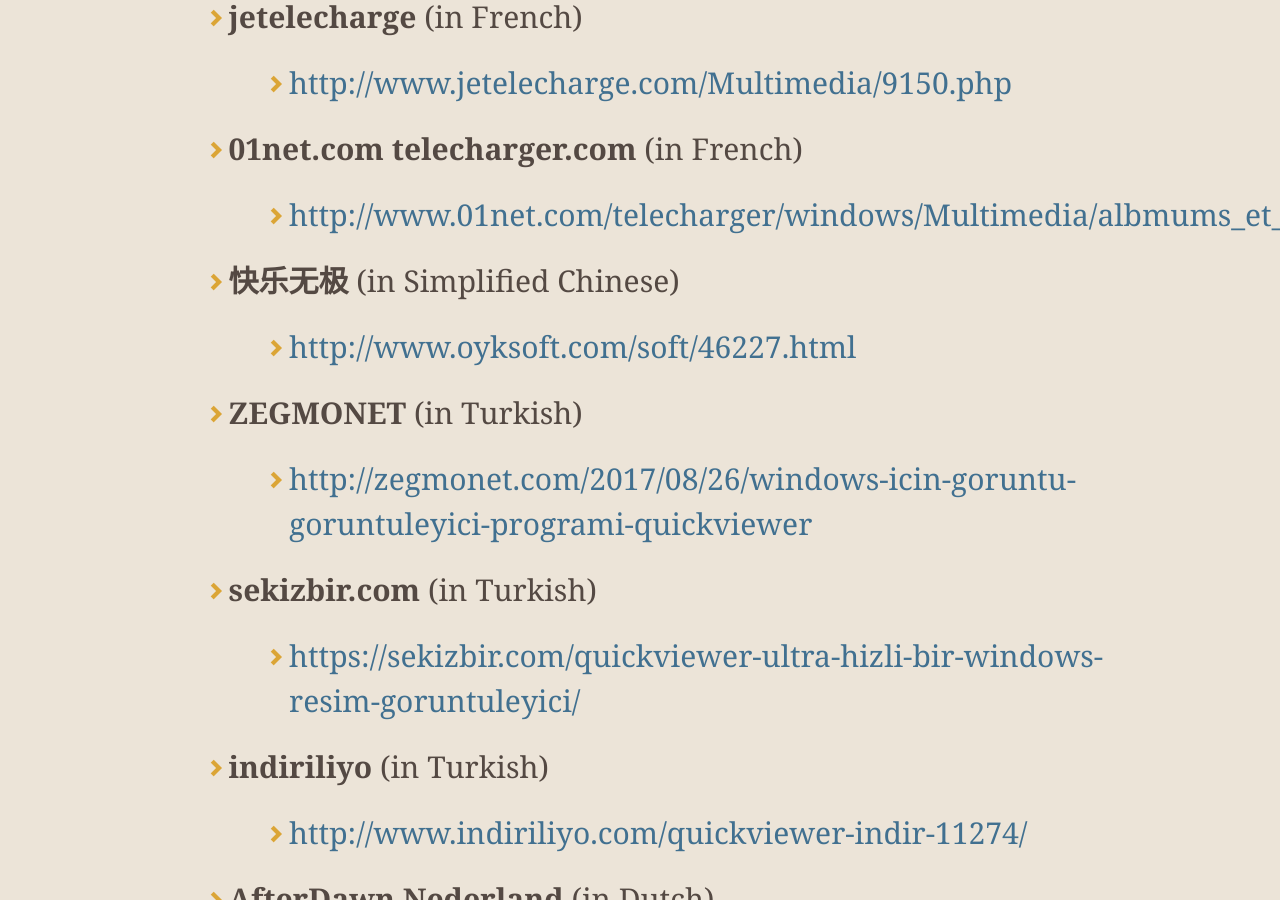
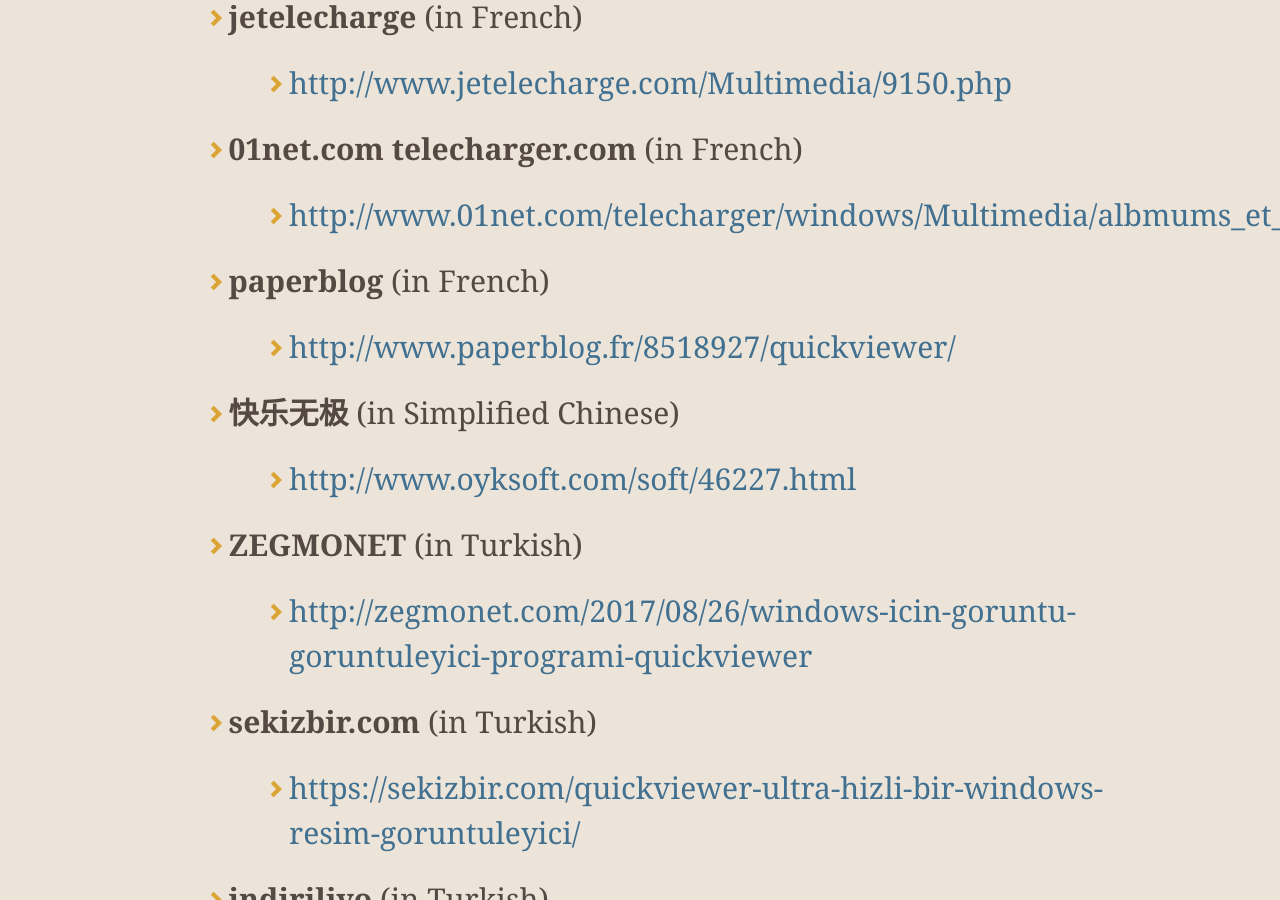
Before and after one commit to kanryu/quickviewer, a Jekyll site: the page built from docs/index.md, in a window 1280 px wide and 900 px high, scrolled down 6048 px. Built offline with Jekyll 4.4.1, drawn with Linux system fonts in a browser that asks for light colours; nearby versions of some CDN libraries; comment, search, counter and statistics services are not loaded; our own code applies the rules of GitHub Pages for plain Markdown files.

Commit message:
Update index.md

```diff
--- a/docs/index.md
+++ b/docs/index.md
@@ -98,6 +98,8 @@ You can also clone the latest source code from **[this repository.](https://gith
     - [http://www.jetelecharge.com/Multimedia/9150.php](http://www.jetelecharge.com/Multimedia/9150.php)
 - **01net.com telecharger.com** (in French)
     - [http://www.01net.com/telecharger/windows/Multimedia/albmums_et_visionneuses/fiches/140048.html](http://www.01net.com/telecharger/windows/Multimedia/albmums_et_visionneuses/fiches/140048.html)
+- **paperblog** (in French)
+    - [http://www.paperblog.fr/8518927/quickviewer/](http://www.paperblog.fr/8518927/quickviewer/)
 - **快乐无极** (in Simplified Chinese)
     - [http://www.oyksoft.com/soft/46227.html](http://www.oyksoft.com/soft/46227.html)
 - **ZEGMONET** (in Turkish)
```
